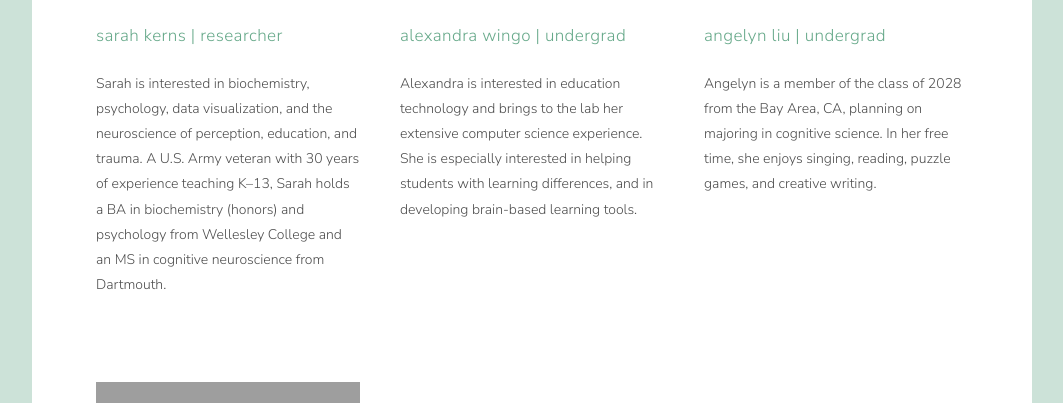
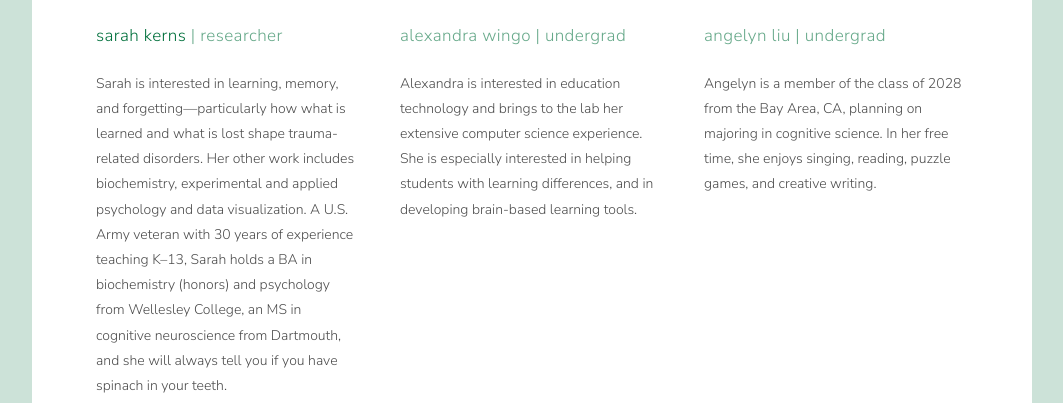
Before and after one commit to ContextLab/contextlab.github.io, a plain HTML site: page people.html in a window 1280 px wide. Shown: the part 1855-2258 px from the top of the page, without its empty margins (108-1171 px from the left). Drawn offline with Linux system fonts and the light colour scheme; grey boxes are pictures that could not be loaded.

Commit message:
Link Sarah Kerns's name to her website; drop bracketed links
Bracketed external links (CV etc.) are only shown for the lab director,
so her homepage goes in name_url like other members, and links_html is
cleared. Regenerates people.html with the new bio.

Co-Authored-By: Claude Opus 5.5 <noreply@anthropic.com>
Claude-Session: https://claude.ai/code/session_01DcKtyodLS11UTUwTSvqvvd

```diff
--- a/people.html
+++ b/people.html
@@ -99,8 +99,8 @@
             <div class="people-grid">
                 <div class="person-card">
                     <img src="images/people/sarah_kerns.png" alt="sarah kerns">
-                    <h3>sarah kerns | researcher</h3>
-                    <p>Sarah is interested in biochemistry, psychology, data visualization, and the neuroscience of perception, education, and trauma. A U.S. Army veteran with 30 years of experience teaching K–13, Sarah holds a BA in biochemistry (honors) and psychology from Wellesley College and an MS in cognitive neuroscience from Dartmouth.</p>
+                    <h3><a href="https://minding-data.github.io/" target="_blank">sarah kerns</a> | researcher</h3>
+                    <p>Sarah is interested in learning, memory, and forgetting—particularly how what is learned and what is lost shape trauma-related disorders. Her other work includes biochemistry, experimental and applied psychology and data visualization. A U.S. Army veteran with 30 years of experience teaching K–13, Sarah holds a BA in biochemistry (honors) and psychology from Wellesley College, an MS in cognitive neuroscience from Dartmouth, and she will always tell you if you have spinach in your teeth.</p>
                 </div>
                 <div class="person-card">
                     <img src="images/people/alexandra_wingo.png" alt="alexandra wingo">
```
Also changed, not shown: 1 other file.
